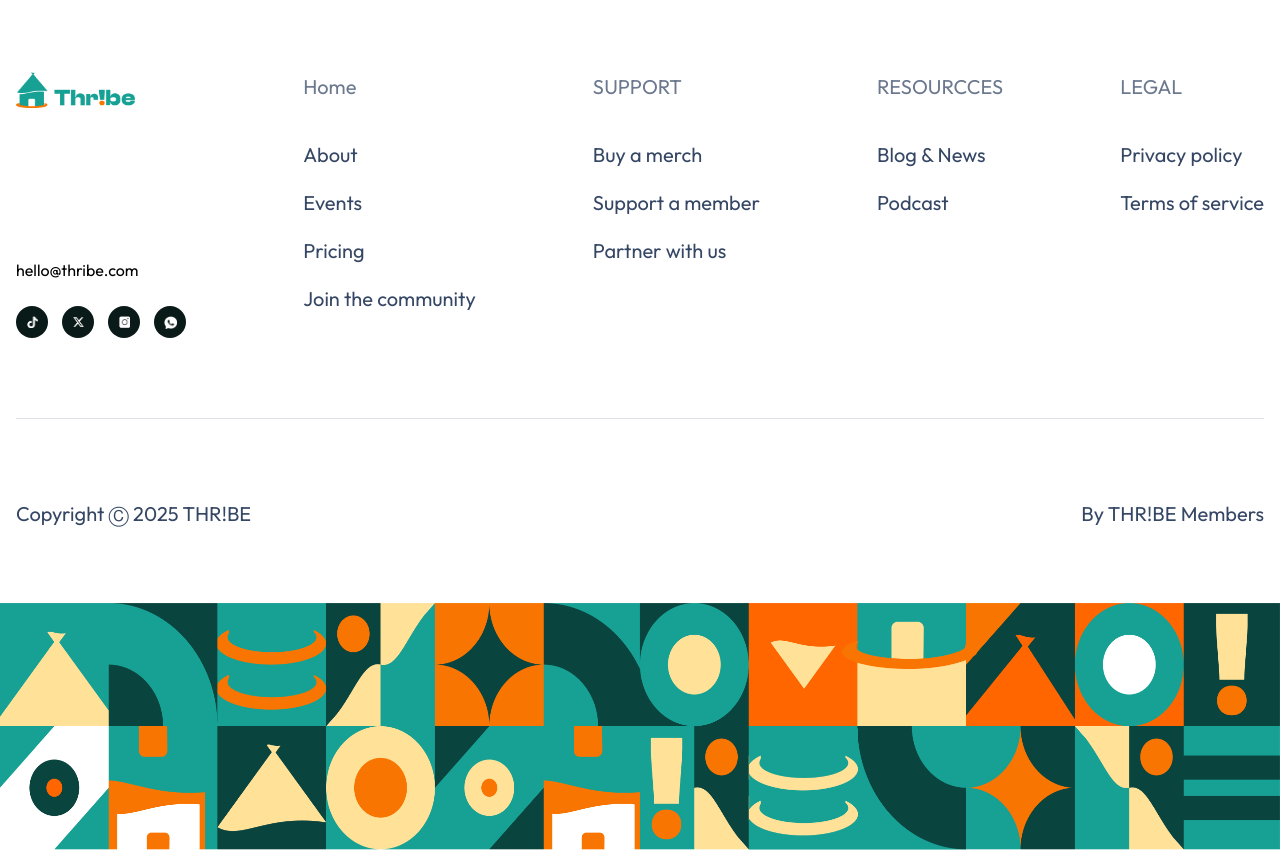
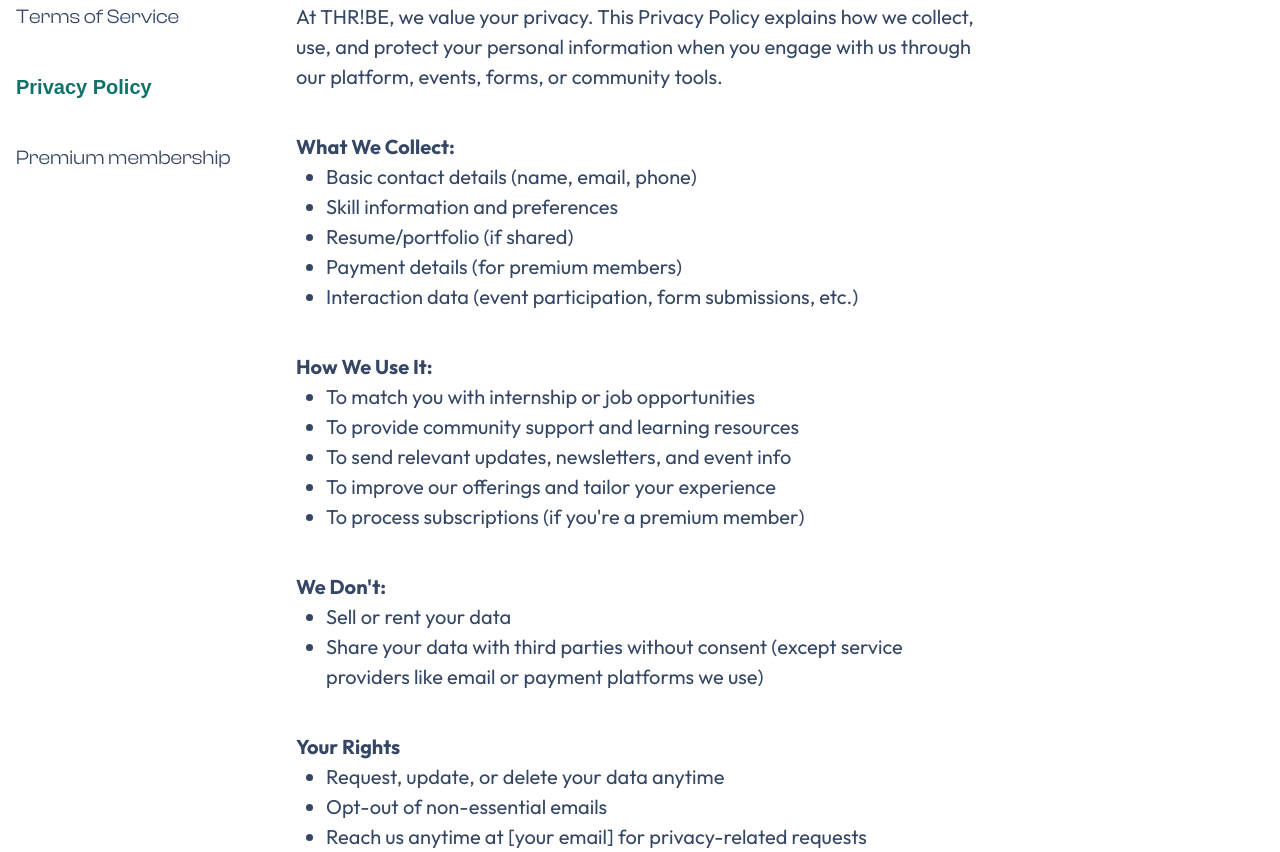
Before and after one commit to chiaka1996/thribes, a Next.js app: page /legal/privacy-policy in a window 1280 px wide. Shown: the part 640-1492 px from the top of the page. Built offline with nearby package versions, Linux system fonts and the light colour scheme; a web font is replaced by a local one.

Commit message:
working on privacy page

```diff
--- a/src/app/legal/privacy-policy/page.jsx
+++ b/src/app/legal/privacy-policy/page.jsx
@@ -1,6 +1,61 @@
+import Link from "next/link";
+
 const Privacy = () => {
     return(
-        <div>alright</div>
+        <section className="max-w-[1248px] mx-auto px-[16px] md:px-[20px] xl:px-0 pt-[74px] flex gap-[40px]">
+            <div className="min-w-[240px] text-secondaryColor text-[20px] font-clash tracking-[1%] space-y-[40px] shrink-0">
+                <div><Link href="/legal/terms-of-use">Terms of Service</Link></div>
+                <div><Link href="/legal/privacy-policy" className="font-[600] text-[#107269] ">Privacy Policy</Link></div>
+                <div><Link href="/legal/membership">Premium membership</Link></div>
+
+            </div>
+
+            <div className="w-[690px] space-y-[40px] text-secondaryColor text-[20px] leading-[150%] tracking-[1%]">
+                <p>
+                   At THR!BE, we value your privacy. This Privacy Policy explains how we collect,
+                   use, and protect your personal information when you engage with us through our platform, events,
+                   forms, or community tools.
+                </p>
+                <div>
+                   <h2 className="font-[700]">What We Collect:</h2>
+                    <ul className="list-disc list-outside pl-[30px]">
+                    <li>Basic contact details (name, email, phone)</li>
+                    <li>Skill information and preferences</li>
+                    <li>Resume/portfolio (if shared)</li>
+                    <li>Payment details (for premium members)</li>
+                    <li>Interaction data (event participation, form submissions, etc.)</li>
+                    </ul>
+                </div>
+
+                <div>
+                   <h2 className="font-[700]">How We Use It:</h2>
+                    <ul className="list-disc list-outside pl-[30px]">
+                    <li>To match you with internship or job opportunities</li>
+                    <li>To provide community support and learning resources</li>
+                    <li>To send relevant updates, newsletters, and event info</li>
+                    <li>To improve our offerings and tailor your experience</li>
+                    <li>To process subscriptions (if you&#39;re a premium member)</li>
+                    </ul>
+                </div>
+
+                <div>
+                   <h2 className="font-[700]">We Don&#39;t:</h2>
+                    <ul className="list-disc list-outside pl-[30px]">
+                    <li>Sell or rent your data</li>
+                    <li>Share your data with third parties without consent (except service providers like email or payment platforms we use)</li>
+                    </ul>
+                </div>
+
+                <div>
+                   <h2 className="font-[700]">Your Rights</h2>
+                    <ul className="list-disc list-outside pl-[30px]">
+                    <li>Request, update, or delete your data anytime</li>
+                    <li>Opt-out of non-essential emails</li>
+                    <li>Reach us anytime at [your email] for privacy-related requests</li>
+                    </ul>
+                </div>
+            </div>
+        </section>
     )
 }
 
--- a/src/app/legal/terms-of-use/page.jsx
+++ b/src/app/legal/terms-of-use/page.jsx
@@ -3,8 +3,8 @@
 const TermsOfUse = () => {
     return(
         <section className="max-w-[1248px] mx-auto px-[16px] md:px-[20px] xl:px-0 pt-[74px] flex gap-[40px]">
-            <div className="min-w-[240px] text-secondaryColor font-clash tracking-[1%] space-y-[40px] shrink-0">
-                <div><Link href="#">Terms of Service</Link></div>
+            <div className="min-w-[240px] text-secondaryColor text-[20px] font-clash tracking-[1%] space-y-[40px] shrink-0">
+                <div><Link href="#" className="font-[600] text-[#107269] ">Terms of Service</Link></div>
                 <div><Link href="#">Privacy Policy</Link></div>
                 <div><Link href="#">Premium membership</Link></div>
 
```
